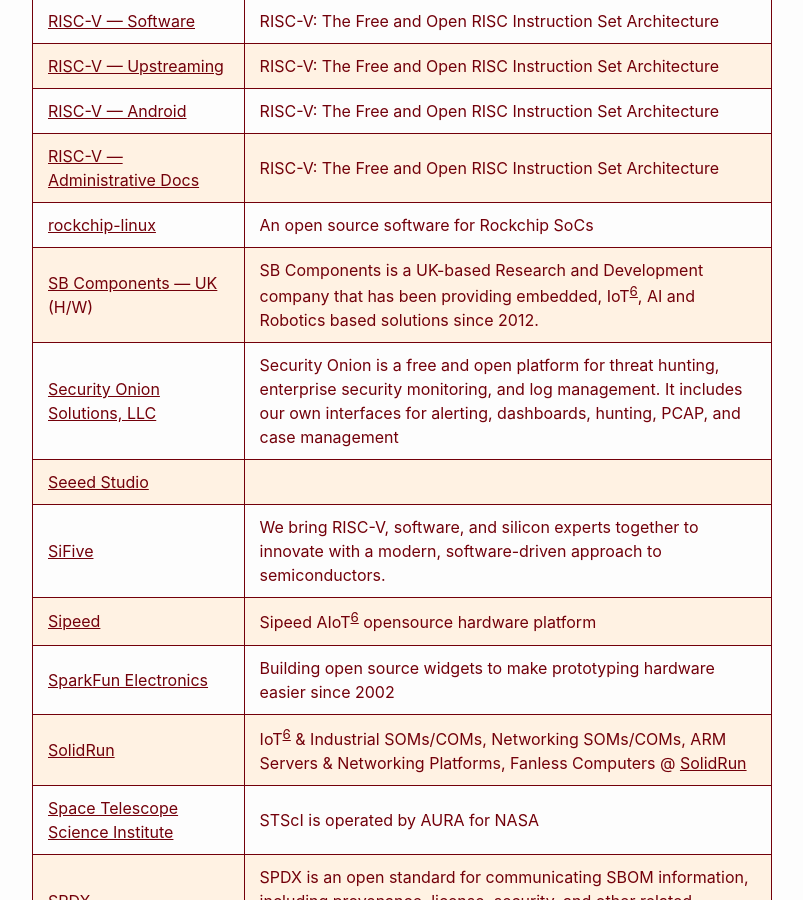
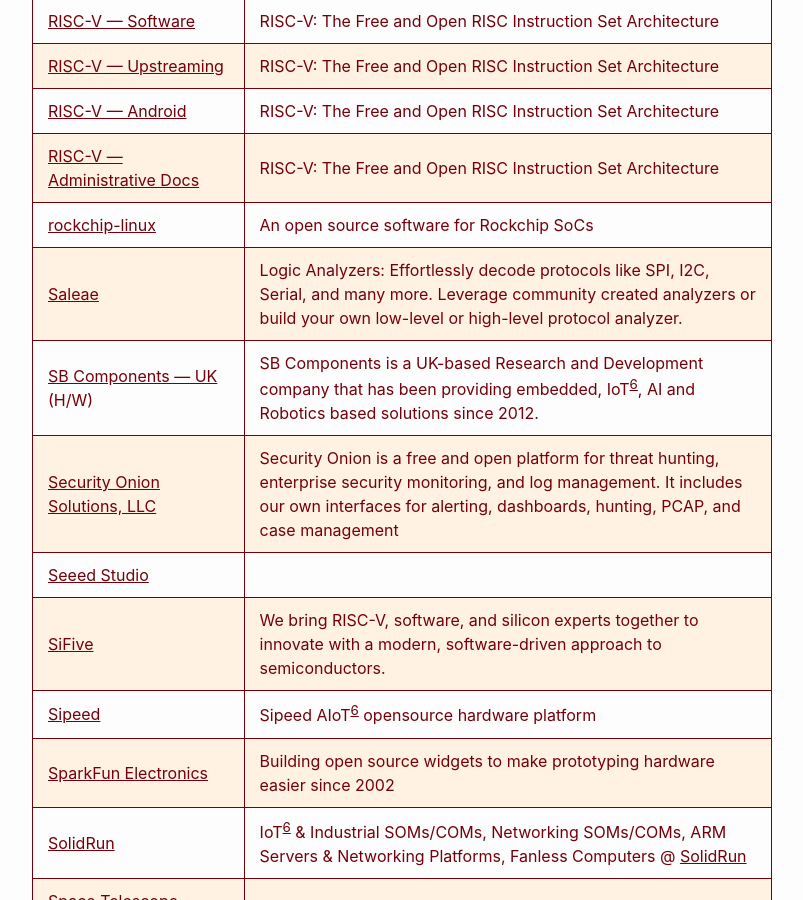
Before and after one commit to RalphHightower/RalphHightower, a Jekyll site: the page built from Computing/ReferencesGitHub.md, in a window 1280 px wide and 900 px high, scrolled down 10228 px. Shown: the whole window, without its empty margins (238-1041 px from the left). Built offline with Jekyll 4.4.1, drawn with Linux system fonts in a browser that asks for light colours; our own code applies the rules of GitHub Pages for plain Markdown files.

Commit message:
[docs](web): add ReferencesGitHub(Saleae)

```diff
--- a/Computing/ReferencesGitHub.md
+++ b/Computing/ReferencesGitHub.md
@@ -160,6 +160,7 @@
 | [RISC-V — Android](https://github.com/riscv-android-src) | RISC-V: The Free and Open RISC Instruction Set Architecture |
 | [RISC-V — Administrative Docs](https://github.com/riscv-admin) | RISC-V: The Free and Open RISC Instruction Set Architecture |
 | [rockchip-linux](https://github.com/rockchip-linux ) | An open source software for Rockchip SoCs |
+| [Saleae](https://github.com/saleae ) | Logic Analyzers: Effortlessly decode protocols like SPI, I2C, Serial, and many more. Leverage community created analyzers or build your own low-level or high-level protocol analyzer. |
 | [SB Components — UK](https://github.com/sbcshop) (H/W) | SB Components is a UK-based Research and Development company that has been providing embedded, IoT[^91], AI and Robotics based solutions since 2012. |
 | [Security Onion Solutions, LLC](https://github.com/Security-Onion-Solutions ) | Security Onion is a free and open platform for threat hunting, enterprise security monitoring, and log management. It includes our own interfaces for alerting, dashboards, hunting, PCAP, and case management |
 | [Seeed Studio](https://github.com/Seeed-Studio ) | |
```
